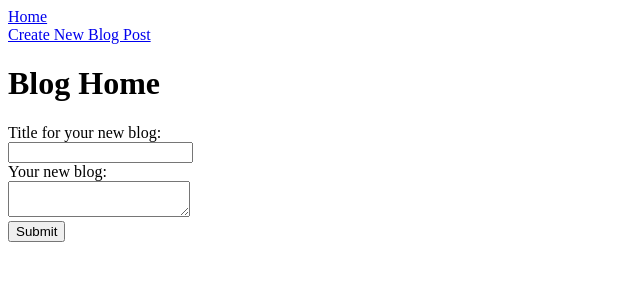
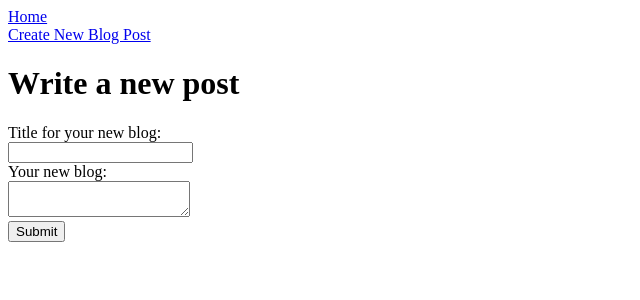
Before and after one commit to wbvtler/blogz, a Flask app: page /newpost in a window 1280 px wide. Shown: the top 300 px of the page, without its empty margins (0-640 px from the left). Run offline with Flask 2, Linux system fonts and the light colour scheme.

Commit message:
db config, newpost and blog-home function

```diff
--- a/main.py
+++ b/main.py
@@ -6,13 +6,10 @@ from flask_sqlalchemy import SQLAlchemy
 
 app = Flask(__name__)
 app.config['DEBUG'] = True
-
-#TODO:
-#Configure database
 app.config['SQLALCHEMY_DATABASE_URI'] = 'mysql+pymysql://build-a-blog:buildablog@localhost:8889/build-a-blog'
 app.config['SQLALCHEMY_ECHO'] = True
 app.config['SQLALCHEMY_TRACK_MODIFICATIONS'] = False
-db = SQLAlchemy(app)
+db = SQLAlchemy(app) # pylint: disable=locally-disabled, invalid-name
 
 #create secret key
 #app.secret_key = sdfasdfasdf
@@ -29,6 +26,7 @@ class Entry(db.Model):
         self.name = name
         self.text = text
 
+
 #### Routes ####
 @app.route('/')
 def to_mainpage():
@@ -36,11 +34,25 @@ def to_mainpage():
 
 @app.route('/blog')
 def blog():
-    return render_template('blog-home.html', title='Home')
+    entries = Entry.query.all()
+    return render_template('blog-home.html', title='Home', entries=entries)
 
-@app.route('/newpost')
+@app.route('/newpost', methods=['GET','POST'])
 def newpost():
+    if request.method == 'POST':
+        entry_name = request.form['name']
+        entry_text = request.form['text']
+        new_entry = Entry(name=entry_name, text=entry_text)
+        db.session.add(new_entry)
+        db.session.commit()
+        return redirect('/blog')
     return render_template('newpost.html')
+
+@app.route('/view-post')
+def view_post():
+    # TODO:
+    # Use get request to select correct post
+    return render_template('view-post.html')
 
 
 if __name__ == '__main__':
--- a/templates/newpost.html
+++ b/templates/newpost.html
@@ -2,14 +2,14 @@
 
 {% block content %}
 
-<h1>Blog Home</h1>
-<form method='POST'>
+<h1>Write a new post</h1>
+<form action="/newpost" method='POST'>
         <label>Title for your new blog: <br />
-            <input name = 'name' type = "text">
+            <input name='name' type="text">
         </label>
         <br />
         <label>Your new blog: <br />
-            <textarea name = 'entry'></textarea>
+            <textarea name='text'></textarea>
         </label>
         <br />
     <input type="submit" value="Submit">
--- a/templates/view-post.html
+++ b/templates/view-post.html
@@ -2,9 +2,9 @@
 
 {% block content %}
 
-<h1>{{Entry.name}}</h1>
+<h1>{{entry.name}}</h1>
 <div>
-    {{Entry.text}}
+    {{entry.text}}
 </div>
 
 {% endblock %}
```
Also changed, not shown: templates/blog-home.html (+5 -10 lines), 1 other file.
